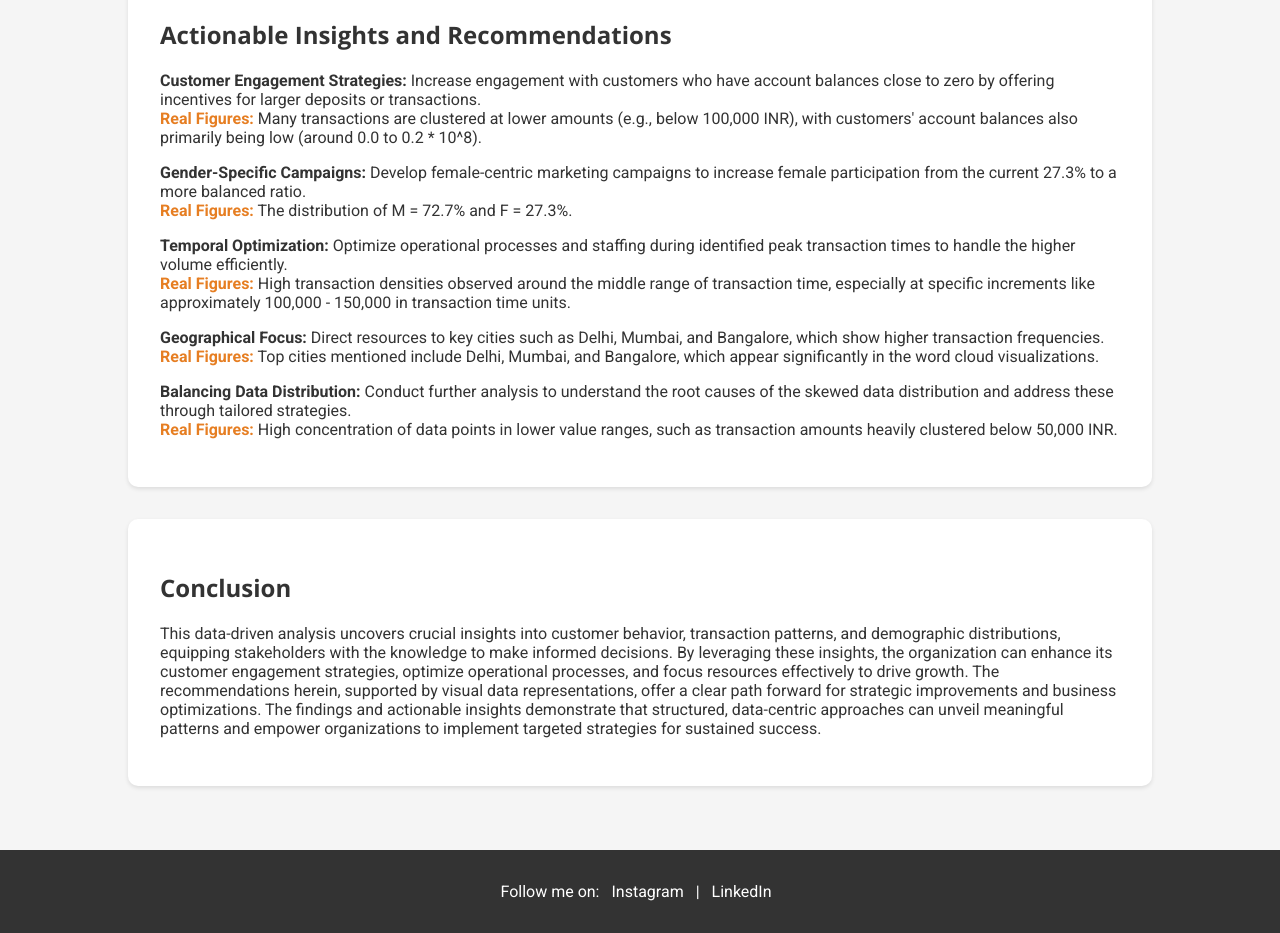
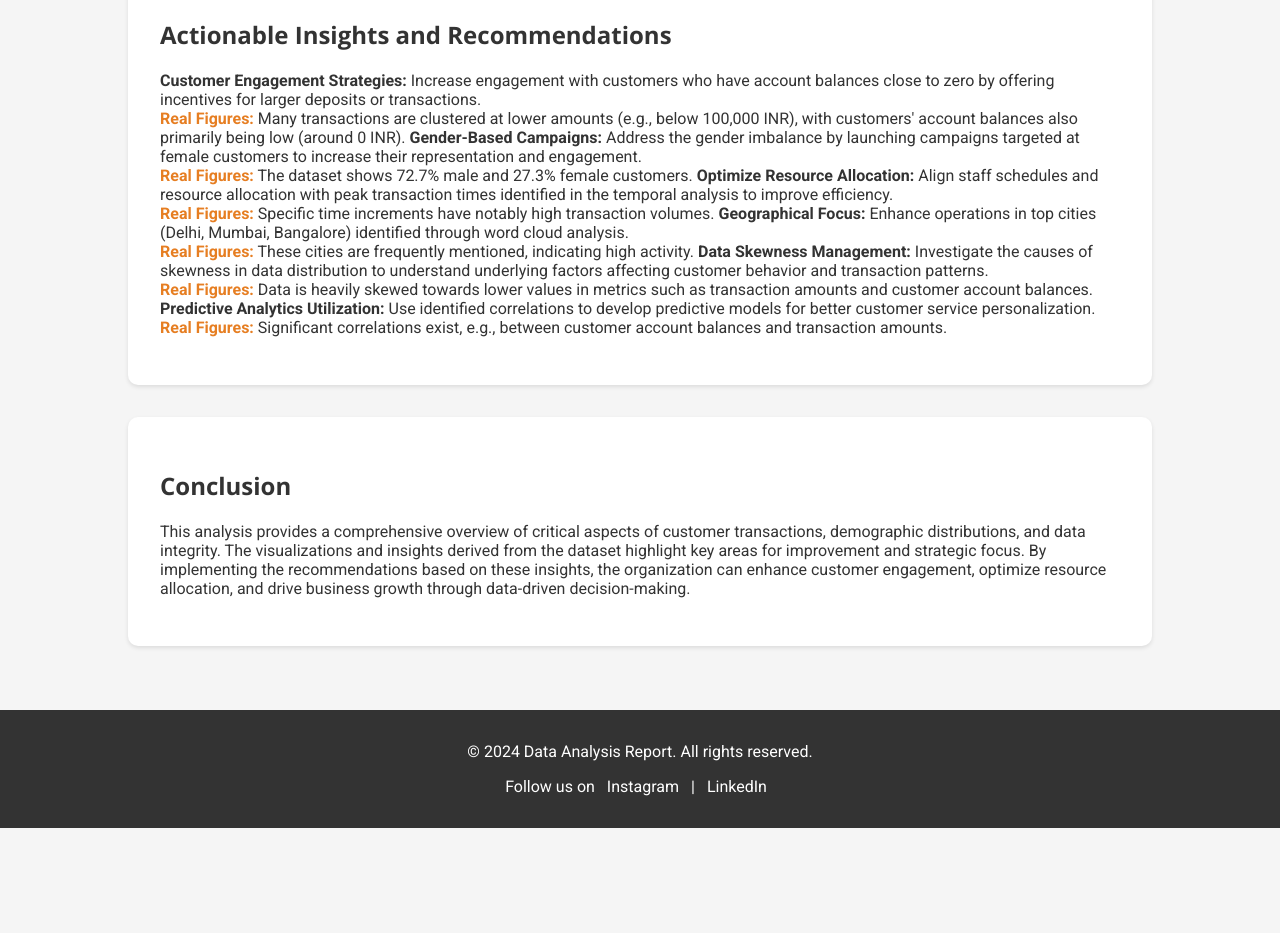
Before and after one commit to SanchitX1609/EDA-Sorcerer, a plain HTML site: page index.html in a window 1280 px wide. Shown: the part 3980-4913 px from the top of the page. After the commit the page ends 4808 px from the top, so only its background shows below. Drawn offline with nearby package versions, Linux system fonts and the light colour scheme.

Commit message:
Update index.html

```diff
--- a/index.html
+++ b/index.html
@@ -218,43 +218,39 @@
             <h2>Actionable Insights and Recommendations</h2>
             <p>
                 <strong>Customer Engagement Strategies:</strong> Increase engagement with customers who have account balances close to zero by offering incentives for larger deposits or transactions.
-                <br><span class="highlight">Real Figures:</span> Many transactions are clustered at lower amounts (e.g., below 100,000 INR), with customers' account balances also primarily being low (around 0.0 to 0.2 * 10^8).
-            </p>
-            <p>
-                <strong>Gender-Specific Campaigns:</strong> Develop female-centric marketing campaigns to increase female participation from the current 27.3% to a more balanced ratio.
-                <br><span class="highlight">Real Figures:</span> The distribution of M = 72.7% and F = 27.3%.
-            </p>
-            <p>
-                <strong>Temporal Optimization:</strong> Optimize operational processes and staffing during identified peak transaction times to handle the higher volume efficiently.
-                <br><span class="highlight">Real Figures:</span> High transaction densities observed around the middle range of transaction time, especially at specific increments like approximately 100,000 - 150,000 in transaction time units.
-            </p>
-            <p>
-                <strong>Geographical Focus:</strong> Direct resources to key cities such as Delhi, Mumbai, and Bangalore, which show higher transaction frequencies.
-                <br><span class="highlight">Real Figures:</span> Top cities mentioned include Delhi, Mumbai, and Bangalore, which appear significantly in the word cloud visualizations.
-            </p>
-            <p>
-                <strong>Balancing Data Distribution:</strong> Conduct further analysis to understand the root causes of the skewed data distribution and address these through tailored strategies.
-                <br><span class="highlight">Real Figures:</span> High concentration of data points in lower value ranges, such as transaction amounts heavily clustered below 50,000 INR.
+                <br><span class="highlight">Real Figures:</span> Many transactions are clustered at lower amounts (e.g., below 100,000 INR), with customers' account balances also primarily being low (around 0 INR).
+
+                <strong>Gender-Based Campaigns:</strong> Address the gender imbalance by launching campaigns targeted at female customers to increase their representation and engagement.
+                <br><span class="highlight">Real Figures:</span> The dataset shows 72.7% male and 27.3% female customers.
+
+                <strong>Optimize Resource Allocation:</strong> Align staff schedules and resource allocation with peak transaction times identified in the temporal analysis to improve efficiency.
+                <br><span class="highlight">Real Figures:</span> Specific time increments have notably high transaction volumes.
+
+                <strong>Geographical Focus:</strong> Enhance operations in top cities (Delhi, Mumbai, Bangalore) identified through word cloud analysis.
+                <br><span class="highlight">Real Figures:</span> These cities are frequently mentioned, indicating high activity.
+
+                <strong>Data Skewness Management:</strong> Investigate the causes of skewness in data distribution to understand underlying factors affecting customer behavior and transaction patterns.
+                <br><span class="highlight">Real Figures:</span> Data is heavily skewed towards lower values in metrics such as transaction amounts and customer account balances.
+
+                <strong>Predictive Analytics Utilization:</strong> Use identified correlations to develop predictive models for better customer service personalization.
+                <br><span class="highlight">Real Figures:</span> Significant correlations exist, e.g., between customer account balances and transaction amounts.
             </p>
         </section>
 
         <section class="content" id="conclusion">
             <h2>Conclusion</h2>
             <p>
-                This data-driven analysis uncovers crucial insights into customer behavior, transaction patterns, and demographic distributions, equipping stakeholders with the knowledge to make informed decisions. By leveraging these insights, the organization can enhance its customer engagement strategies, optimize operational processes, and focus resources effectively to drive growth. The recommendations herein, supported by visual data representations, offer a clear path forward for strategic improvements and business optimizations. The findings and actionable insights demonstrate that structured, data-centric approaches can unveil meaningful patterns and empower organizations to implement targeted strategies for sustained success.
+                This analysis provides a comprehensive overview of critical aspects of customer transactions, demographic distributions, and data integrity. The visualizations and insights derived from the dataset highlight key areas for improvement and strategic focus. By implementing the recommendations based on these insights, the organization can enhance customer engagement, optimize resource allocation, and drive business growth through data-driven decision-making.
             </p>
         </section>
     </div>
 
     <footer>
-        <p>Follow me on:
+        <p>&copy; 2024 Data Analysis Report. All rights reserved.</p>
+        <p>Follow us on
             <a href="https://www.instagram.com/sanchit_1609/?hl=en" target="_blank">Instagram</a> |
             <a href="https://www.linkedin.com/in/sanchit-jain-4492b11b6/" target="_blank">LinkedIn</a>
         </p>
     </footer>
-
-    <script>
-        // Add JavaScript interactivity here if needed
-    </script>
 </body>
 </html>
```
